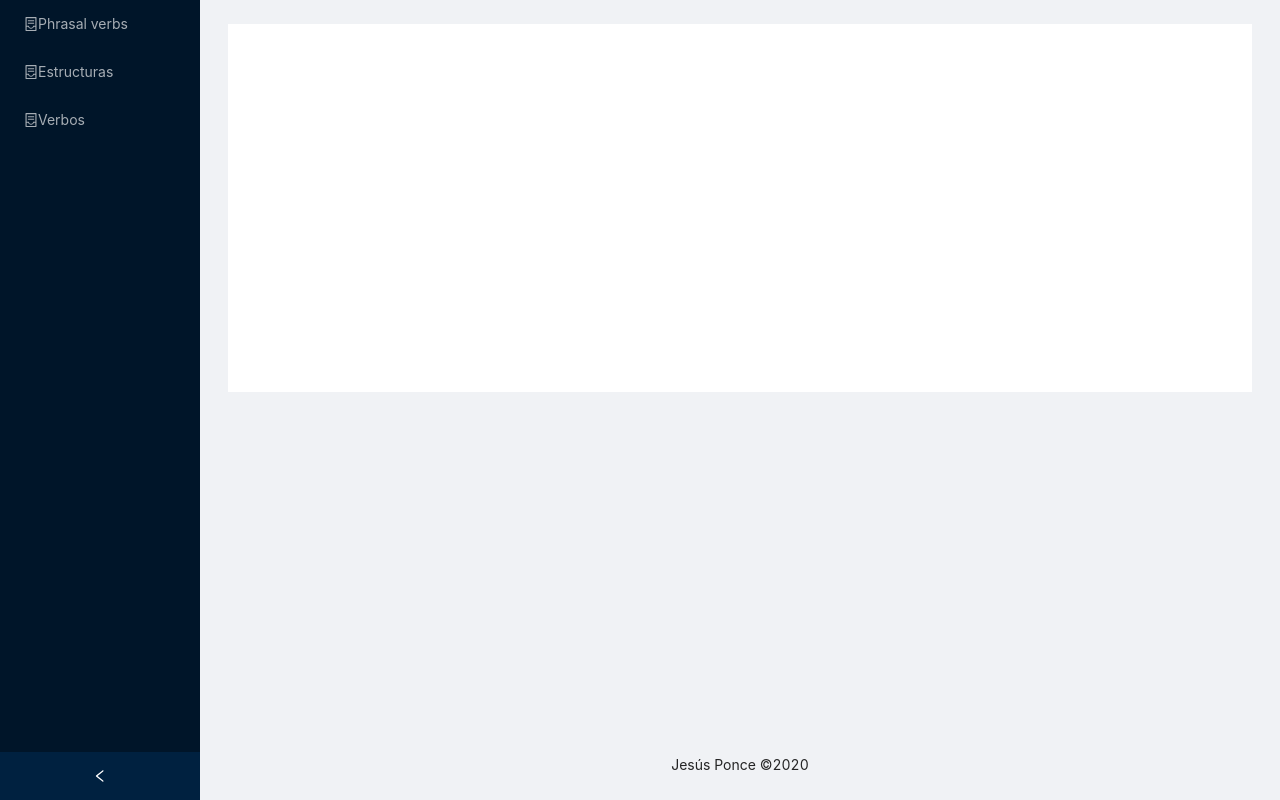
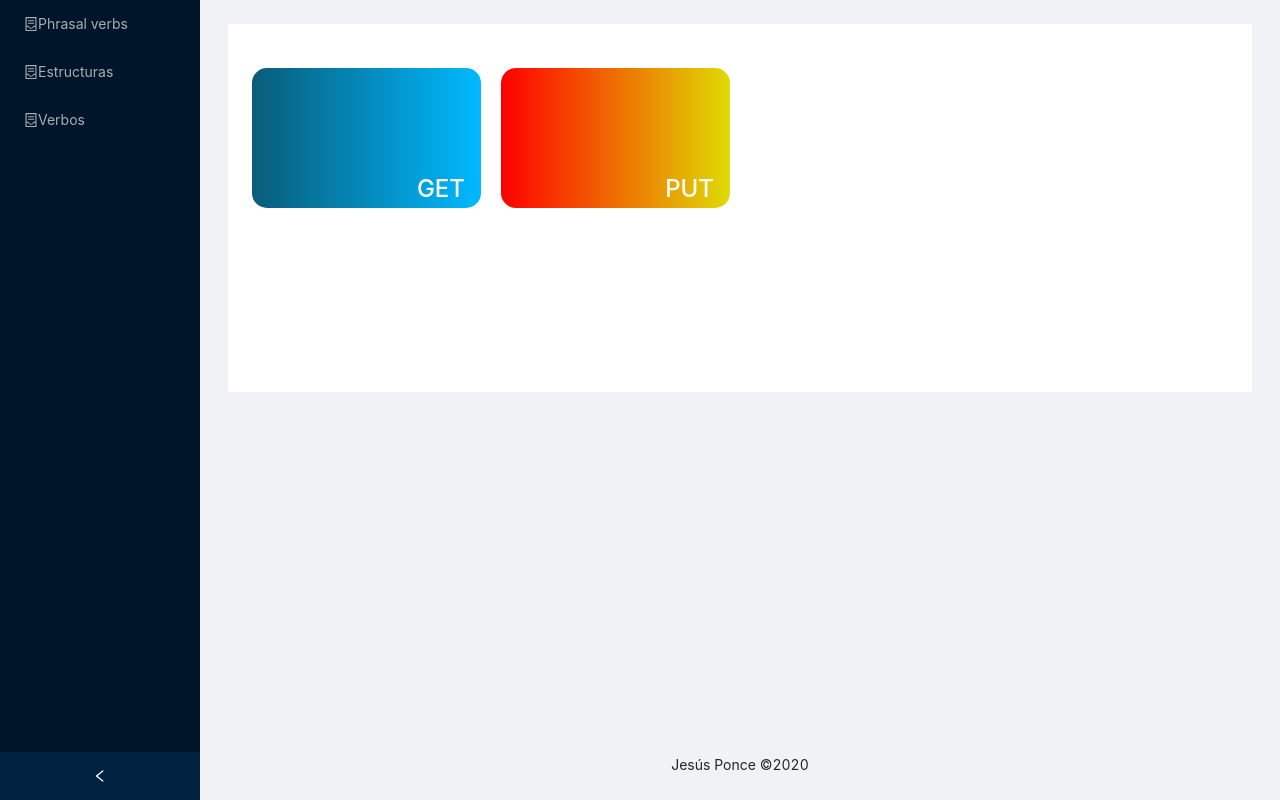
Before and after one commit to JesusEmmanuelPonce/english-front, a React (Create React App) app: page /menu-phrasal-verbs in a window 1280 px wide. Built offline with nearby package versions, Linux system fonts and the light colour scheme.

Commit message:
Styles added to the view

```diff
--- a/src/components/PhrasalVerbs/MenuPhrasalVerbs.js
+++ b/src/components/PhrasalVerbs/MenuPhrasalVerbs.js
@@ -8,7 +8,7 @@ const MenuPhrasalVerbs = () => {
              {
                 MENU_PHRASAL_VERBS.map(item => (
                     <Link to={item.route} key={item.name}>
-                        <div className="square-menu-pb">
+                        <div className={`${item.base} ${item.color}`}>
                             <span>{item.name}</span>
                         </div>
                     </Link>
```
